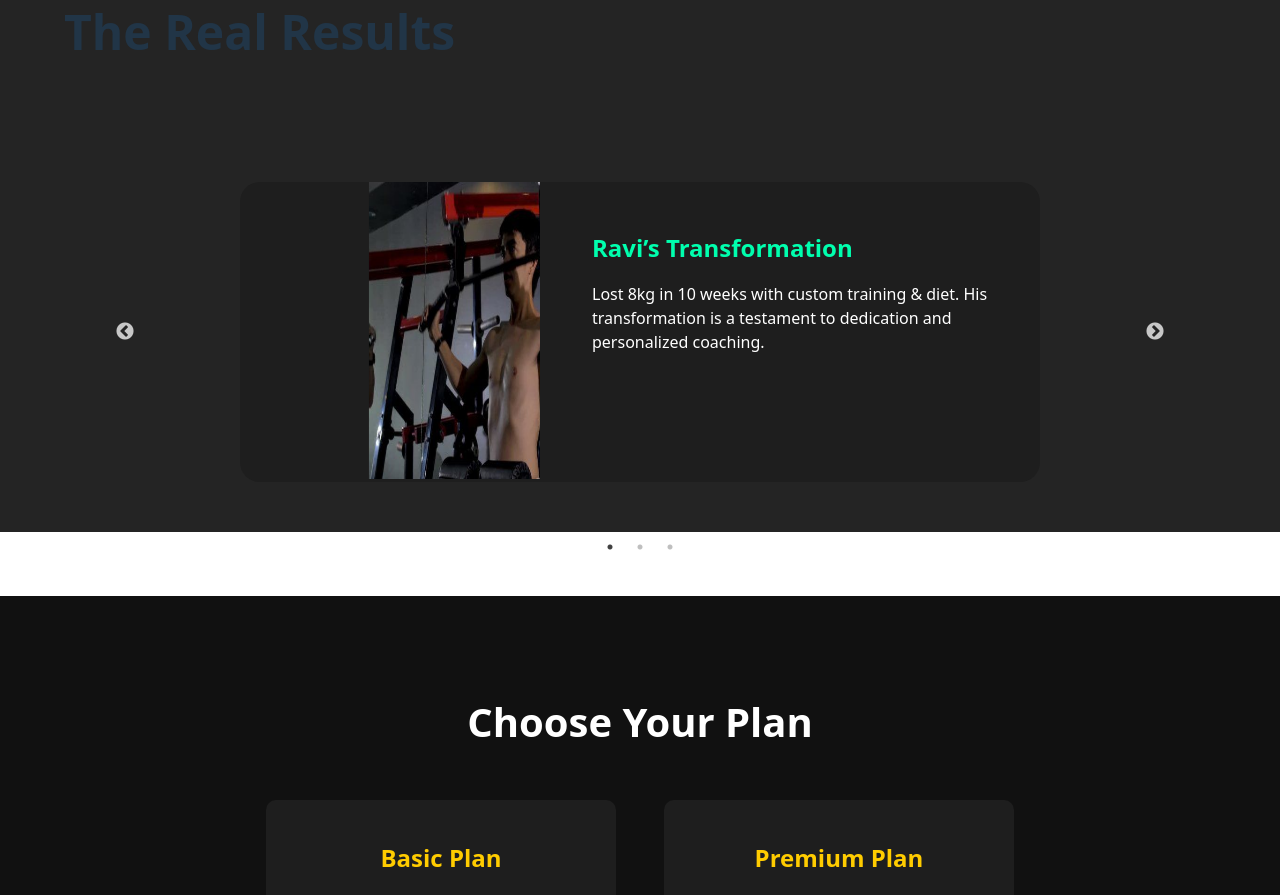
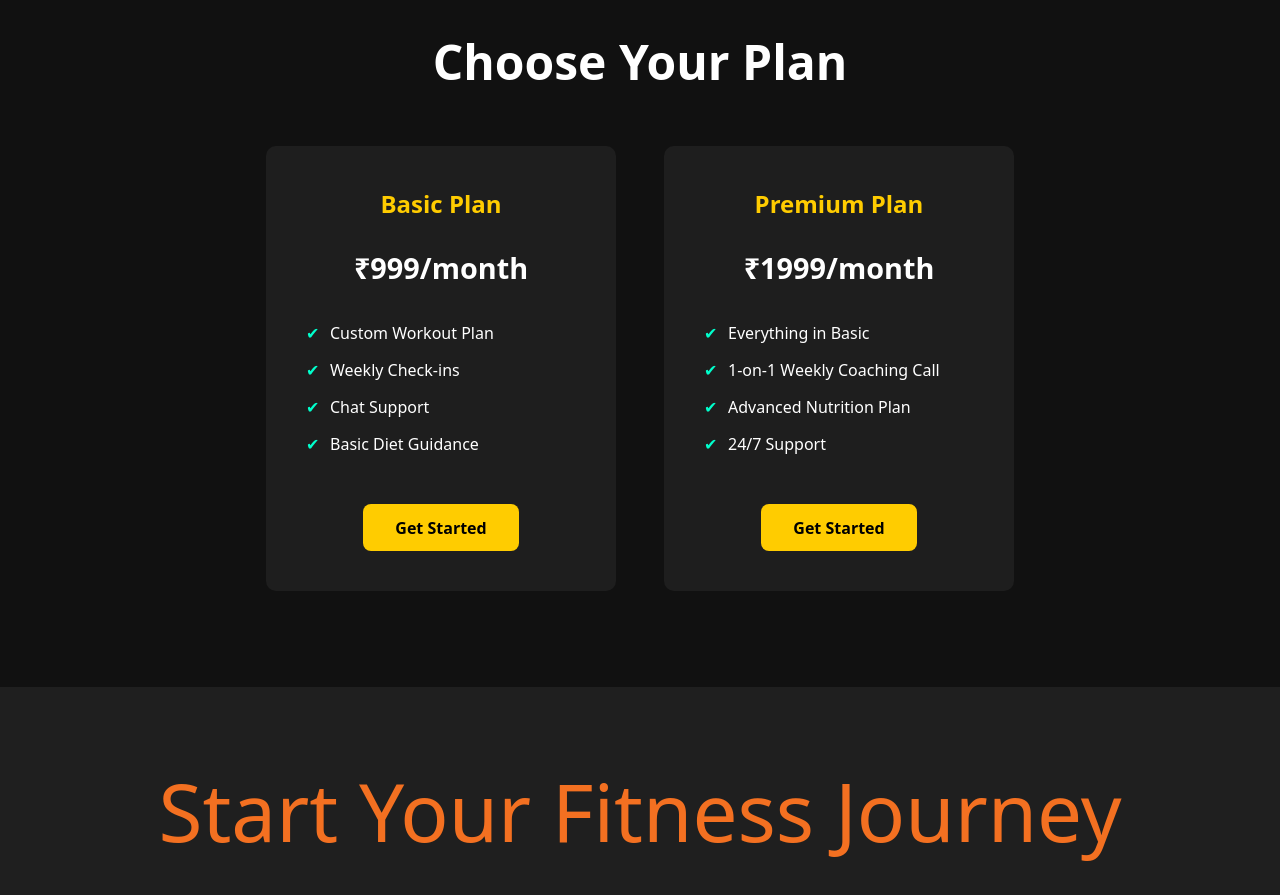
Before and after one commit to pathan-Hameed/Fitness-Portfolio, a React (Vite) app: page / in a window 1280 px wide. Shown: the part 2760-3655 px from the top of the page. Built offline with nearby package versions, Linux system fonts and the light colour scheme.

Commit message:
better responsiveness

```diff
--- a/src/components/about/About.css
+++ b/src/components/about/About.css
@@ -95,7 +95,7 @@
   .about-text h2 {
     margin-bottom: 0;
     padding: 2rem 0;
-    font-size: 7em;
+    font-size: 5em;
   }
 
   .about-text p {
@@ -113,7 +113,7 @@
     list-style: none;
     width: 100%;
     padding: 50px;
-    font-size: 3rem;
+    font-size: 1.2rem;
     display: flex;
     justify-content: space-between;
     align-items: center;
@@ -127,13 +127,13 @@
 
   .proofs li .experience {
     color: #ffae42;
-    font-size: 5rem;
+    font-size: 3rem;
     font-weight: bolder;
   }
 
   .proofs li .certified {
     color: #ffae42;
-    font-size: 4rem;
+    font-size: 3rem;
     line-height: 2;
     font-weight: bolder;
   }
--- a/src/components/cardComponent/CardComponent.css
+++ /dev/null
@@ -1,108 +0,0 @@
-.testimonial-wrapper {
-  background-color: #242424;
-  margin-bottom: 4rem;
-  border-top: 2px solid #f37021;
-
-}
-
-.testimonial-wrapper  h2 {
-  font-size: 3rem;
-  padding: 4rem 4rem;
-}
-
-.custom-card {
-  display: flex;
-  flex-direction: row;
-  justify-content: space-between;
-  align-items: flex-start;
-  width: 80%;
-  height: auto;
-  margin: 2rem auto;
-  color: white;
-  background: #1e1e1e;
-  border-radius: 20px;
-  overflow: hidden;
-}
-
-.card-image {
-  max-width: 300px;
-  width: 300px;
-  max-height: 300px;
-  height: auto;
-  display: flex;
-  justify-content: center;
-  align-items: center;
-  overflow: hidden;
-}
-
-.card-image img {
-  height: 300px;
-  width: 300px;
-  object-fit: fit-cover;
-  display: block;
-  border-radius: 0;
-}
-
-.card-content {
-  padding: 2rem;
-  display: flex;
-  flex-direction: column;
-  justify-content: center;
-  width: 60%;
-}
-
-.card-content h3 {
-  font-size: 1.5rem;
-  margin: 1rem 0;
-  color: #00ffae;
-}
-
-.card-content p {
-  font-size: 1rem;
-  text-align: left;
-}
-
-/* Responsive */
-@media (max-width: 768px) {
-  .testimonial-wrapper {
-    margin-top: 8rem;
-  padding: 4rem;
-  margin-bottom: 0;
-  }
-  .testimonial-wrapper  h2 {
-    font-size: 5rem;
-    padding: 0;
-  }
-  .custom-card {
-    flex-direction: column;
-    width: 60%;
-    height: auto;
-    border-radius: 10px;
-  }
-  .slick-slide {
-    height: 500px;
-  }
-
-  .card-image {
-    max-width: 100%;
-    width: fit-content;
-    max-height: 300px;
-    height: auto;
-    background-color: aliceblue;
-  }
-
-  .card-content {
-  padding: 2rem;
-    text-align: left;
-    width: 100%;
-  }
-
-  .card-content h3  {
-    font-size: 2rem;
-    text-wrap: nowrap;
-  }
-
-  .card-content p {
-    font-size: 1.5rem;
-  }
-}
--- a/src/components/cardComponent/CardComponent.jsx
+++ /dev/null
@@ -1,83 +0,0 @@
-import React from "react";
-import "./CardComponent.css";
-import alex from "../../assets/alexcoach.jpg";
-import before2 from "../../assets/before2.jpg";
-import Slider from "react-slick";
-// import "slick-carousel/slick/slick.css";
-// import "slick-carousel/slick/slick-theme.css";
-
-const CardComponent = () => {
-  const cardSliderSettings = {
-    dots: true,
-    arrows: true, // enable left/right arrows
-    infinite: true,
-    speed: 500,
-    slidesToShow: 1, // show 1 card at a time
-    slidesToScroll: 1,
-    pauseOnHover: true,
-  };
-
-  const testimonials = [
-    {
-      name: "Ravi",
-      story:
-        "Lost 8kg in 10 weeks with custom training & diet. His transformation is a testament to dedication and personalized coaching.",
-      before: before2,
-      after: alex,
-    },
-    {
-      name: "Neha",
-      story:
-        "Built strength & confidence with our 12-week program. Her journey shows the power of consistent effort and support.",
-      before: before2,
-      after: alex,
-    },
-    {
-      name: "Rahul",
-      story:
-        "Rahul improved posture and stamina with a smart routine. With a strong mindset and guidance, he turned things around in 3 months.",
-      before: before2,
-      after: alex,
-    },
-  ];
-
-  return (
-    <div className="testimonial-wrapper">
-        <h2>The Real Results</h2>
-      <Slider {...cardSliderSettings}>
-        {testimonials.map((testimonial, index) => (
-          <div key={index}>
-            <div className="custom-card">
-              <div className="card-image">
-                <Slider
-                  dots={false}
-                  arrows={false}
-                  infinite={true}
-                  autoplay={true}
-                  autoplaySpeed={3000}
-                  speed={500}
-                  slidesToShow={1}
-                  slidesToScroll={1}
-                  pauseOnHover={false}
-                >
-                  <div>
-                    <img src={testimonial.before} alt="Before" />
-                  </div>
-                  <div>
-                    <img src={testimonial.after} alt="After" />
-                  </div>
-                </Slider>
-              </div>
-              <div className="card-content">
-                <h3>{testimonial.name}’s Transformation</h3>
-                <p>{testimonial.story}</p>
-              </div>
-            </div>
-          </div>
-        ))}
-      </Slider>
-    </div>
-  );
-};
-
-export default CardComponent;
--- a/src/components/contact/contactbutton.css
+++ b/src/components/contact/contactbutton.css
@@ -21,7 +21,8 @@
 }
 
 .contact-button:hover {
-  background-color: #1d4ed8;
+  background-color: #16378f;
+  color: white;
   transform: scale(1.05);
 }
 
--- a/src/components/footer/Footer.css
+++ b/src/components/footer/Footer.css
@@ -7,33 +7,39 @@
   }
 
   .footer p {
+    padding: 20px;
     margin-bottom: 10px;
     font-size: 1.25rem;
   }
 
-  .social-icons {
+  .footer-icons {
     display: flex;
     justify-content: center;
     gap: 20px;
     flex-wrap: wrap;
   }
 
-  .social-links a {
-    color: #ccc;
+  .footer-icons a {
+    color: #f37021;
     text-decoration: none;
     display: flex;
     align-items: center;
     gap: 6px;
     transition: color 0.3s ease;
-    font-size: 1rem;
+    font-size: 2rem;
   }
 
-  .social-links a:hover {
+  .footer-icons a:hover {
     color: #00e4d0; /* cool aqua highlight on hover */
   }
 
   @media (max-width: 780px) {
     .footer p {
+      font-size: 1.2rem;
+    }
+
+    .footer-icons a {
       font-size: 2rem;
     }
+
   }
--- a/src/components/footer/Footer.jsx
+++ b/src/components/footer/Footer.jsx
@@ -6,7 +6,7 @@ export default function Footer() {
   return (
     <footer className="footer">
       <p>© 2025 Alex Fitness Coaching | All Rights Reserved</p>
-      <div className="social-icons">
+      <div className="footer-icons">
         <a
           href="https://instagram.com"
           target="_blank"
--- a/src/components/priceCard/PriceCard.css
+++ b/src/components/priceCard/PriceCard.css
@@ -6,7 +6,7 @@
 }
 
 .pricing-section h2 {
-  font-size: 2.5rem;
+  font-size: 3rem;
   color: #fff;
   margin-bottom: 3rem;
 }
--- a/src/components/testimonials/Testimonials.css
+++ b/src/components/testimonials/Testimonials.css
@@ -1,6 +1,7 @@
 .testimonials {
   text-align: center;
   padding: 4rem 0;
+  height: 100%;
 }
 
 .testimonials h2 {
@@ -60,7 +61,7 @@
 }
 
 blockquote {
-  font-size: 1.1rem;
+  font-size: 1.2rem;
   line-height: 1.6;
   font-style: italic;
   margin-bottom: 1rem;
@@ -77,7 +78,6 @@ blockquote {
 /* mobile view  */
 @media (max-width: 768px) {
   .testimonials {
-    height: auto;
     display: flex;
     flex-direction: column;
     align-items: center;
@@ -86,30 +86,29 @@ blockquote {
 
   .testimonials h2 {
     font-size: 5rem;
-    margin: 0;
+    margin: 50px 0;
     padding: 0;
   }
 
   .slick-slider {
-    height: auto; /* Changed from fixed height */
-    width: 100%; /* Changed from fixed width */
-    max-width: 700px; /* Maximum width */
-    display: flex;
-    align-items: center; /* Vertical centering */
+    width: 100%;
+    max-width: 500px;
+    padding: 0 20px;
+    margin: 0 auto;
+  }
+
+  .testimonial-card {
+    width: 100%;
+    max-width: 460px;
+    height: 650px;
+    padding: 2.5rem;
   }
 
   .slick-slide {
-    height: auto !important; /* Let content determine height */
-    padding: 2rem 0; /* Vertical padding */
-  }
-
-  .testimonial-card {
-    height: 600px; /* Slightly reduced for better fit */
-    min-height: 600px; /* Ensures minimum height */
-    flex-direction: column;
-    padding: 2.5rem;
-    margin: 2rem auto; /* Centered with margin */
-    justify-content: center; /* Center content vertically */
+    margin-top: 100px;
+    padding: 0 10px;
+    box-sizing: border-box;
+    height: 500px;
   }
 
   .testimonial-img {
--- a/src/components/testimonials/Testimonials.jsx
+++ b/src/components/testimonials/Testimonials.jsx
@@ -44,6 +44,7 @@ export default function Testimonials() {
     slidesToScroll: 1,
     autoplay: true,
     autoplaySpeed: 4000,
+    arrows: false,
     responsive: [
       {
         breakpoint: 768,
--- a/src/pages/FitnessLandingPage.css
+++ b/src/pages/FitnessLandingPage.css
@@ -77,16 +77,21 @@
   display: flex;
   flex-direction: column;
   align-items: center;
-  gap: 1.5rem;
+  justify-content: center;
+  gap: 3rem;
 }
 
 .contact-section h2 {
-  font-size: 3rem;
-  color: #fff;
+  font-weight: 300;
+  font-size: 5rem;
+  color: #f37021;
+  font-weight: 300;
+
 }
 
 .contact-section p {
-  font-size: 1.2rem;
+  font-size: 1.5rem;
+  font-style: italic;
   max-width: 600px;
   line-height: 1.6;
 }
@@ -137,8 +142,8 @@
     border-radius: 100px;
   }
 
-  .testimonials h2 {
-    font-size: 8rem;
+  .testimonial-section {
+    height: 150vh;
   }
 
   .contact-section h2 {
@@ -149,8 +154,8 @@
     font-size: 2rem;
   }
   .contact-section .btn {
-    padding: 2rem 4rem;
-    font-size: 3rem;
+    padding: 1rem 3rem;
+    font-size: 2.2rem;
     border-radius: 100px;
   }
 }
--- a/src/pages/FitnessLandingPage.jsx
+++ b/src/pages/FitnessLandingPage.jsx
@@ -2,7 +2,6 @@ import React from "react";
 import "./FitnessLandingPage.css";
 import fitness from "../assets/fitness.jpg";
 import Testimonials from "../components/testimonials/Testimonials.jsx";
-import CardComponent from "../components/cardComponent/CardComponent.jsx";
 import PriceCard from "../components/priceCard/PriceCard.jsx";
 import Footer from "../components/footer/Footer.jsx";
 import About from "../components/about/About.jsx";
@@ -35,10 +34,9 @@ export default function FitnessLandingPage() {
       <Offer />
 
       {/* testimonials  */}
+      <div className="testimonial-section">
       <Testimonials />
-
-      {/* before and after section  */}
-      <CardComponent />
+      </div>
 
       {/* pricing section  */}
       <div className="price-section">
```
